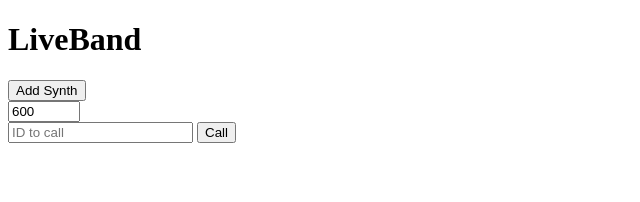
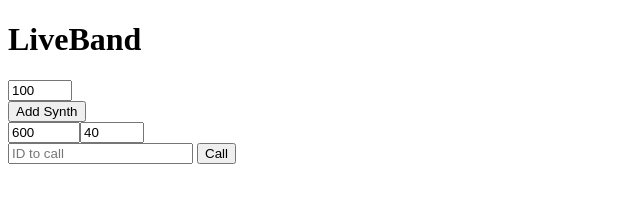
Before and after one commit to louiszawadzki/liveband, a plain HTML site: page public/index.html in a window 1280 px wide. Both pictures are taken after a click on the button "Add Synth". Shown: the whole page, without its empty margins (0-640 px from the left). Drawn offline with Linux system fonts and the light colour scheme; no server answers.

Commit message:
adding gains

```diff
--- a/public/clientjs.js
+++ b/public/clientjs.js
@@ -5,7 +5,20 @@
 
 	// Stream node
 	var streamNode = context.createMediaStreamDestination();
-	var dest       = context.destination;
+
+    // Global volume
+    var globalVolumeNode = context.createGain();
+    globalVolumeNode.connect(context.destination);
+    globalVolumeNode.connect(streamNode);
+
+    var volumeField = document.getElementById("globalVolumeField")
+    volumeField.setAttribute("type", "number");
+    volumeField.setAttribute("min", "0");
+    volumeField.setAttribute("max", "100");
+    volumeField.setAttribute("value", 100);
+    volumeField.onchange = function(e){
+        globalVolumeNode.gain.value = this.value/100;
+    };
 
 	//P2P part
     var peer = new Peer({host: window.location.hostname, port: 8081, path :'/peerjs'});
@@ -28,14 +41,16 @@
 
 
     addSynth = document.getElementById("addSynth");
-    addSynth.onclick = function(){createOscillator(600, context, dest, streamNode)};
+    addSynth.onclick = function(){createOscillator(600, context, globalVolumeNode,40)};
 
 
-    var createOscillator = function (frequency, acontext, dest, streamNode) {
+    var createOscillator = function (frequency, acontext, dest, gainValue) {
         var osc = acontext.createOscillator();
+        var gain = acontext.createGain();
         osc.frequency.value = frequency;
-        osc.connect(dest);
-        osc.connect(streamNode);
+        gain.gain.value = gainValue/100;
+        osc.connect(gain);
+        gain.connect(dest);
 
         osc.start();
 
@@ -52,9 +67,19 @@
         frequencyField.onchange = function(e){
             osc.frequency.value = this.value;
         };
+
+        var volumeField = document.createElement("input")
+        volumeField.setAttribute("type", "number");
+        volumeField.setAttribute("min", "0");
+        volumeField.setAttribute("max", "100");
+        volumeField.setAttribute("value", gainValue);
+        volumeField.onchange = function(e){
+            gain.gain.value = this.value/100;
+        };
+
         synth.appendChild(frequencyField);
+        synth.appendChild(volumeField);
         synthRack.appendChild(synth);
-
     }
 
 
--- a/public/index.html
+++ b/public/index.html
@@ -6,9 +6,16 @@
 	</head>
 	<body>
         <h1>LiveBand</h1>
-        <div id="synthRack">
-            <button id="addSynth">Add Synth</button>
-        </div>
+		<div id="music">
+			<div id="globalControls">
+				<div id="globalVolume">
+					<input type=number min="0" max="100" value="100" id="globalVolumeField"></input>
+				</div>
+			</div>
+			<div id="synthRack">
+				<button id="addSynth">Add Synth</button>
+			</div>
+		</div>
 		<div id="p2p">
 			<input type="text" placeholder="ID to call" id="callto">
 			<button id="call">Call</button>
```
